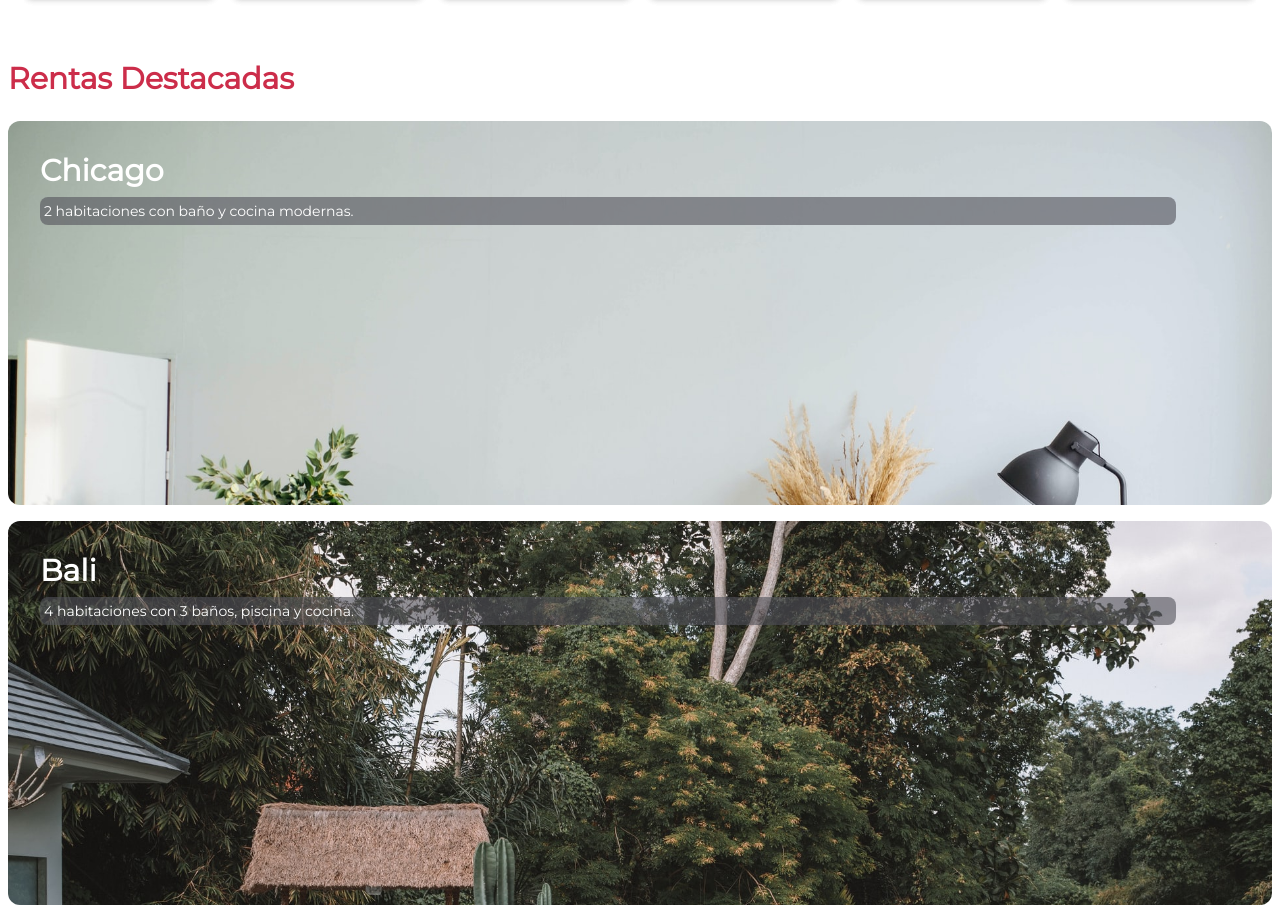
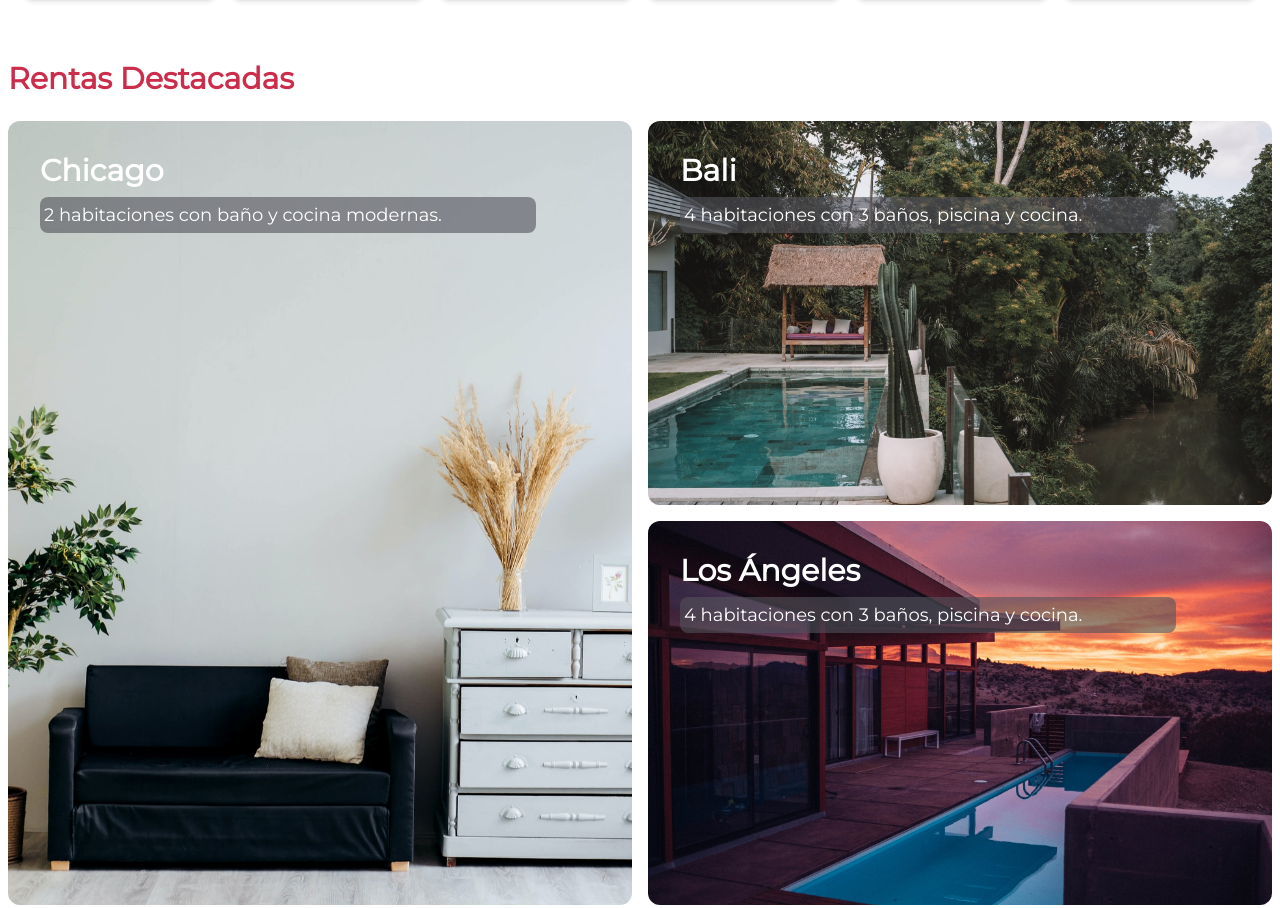
Before and after one commit to Lenoxo/platzi-travel, a website: page public/index.html in a window 1280 px wide. Shown: the part 743-1651 px from the top of the page. Drawn offline with Linux system fonts and the light colour scheme.

Commit message:
Añado los estilos responsivos a la parte de rentas destacadas.

```diff
--- a/public/index.html
+++ b/public/index.html
@@ -147,32 +147,35 @@
           Rentas Destacadas
         </p>
         <div
-          class="w-full h-full flex flex-col space-y-4 items-center justify-center"
+          class=" flex flex-col space-y-4 items-center justify-center"
         >
+        <div class="w-full h-full place-items-center grid grid-cols-1 lg:grid-cols-2 grid-rows-2 gap-4">
             <!-- Primera Card de rentas destacadas -->
-          <div class="w-full h-96 bg-chicago bg-cover rounded-xl">
+            <!-- La propiedad de row-span-2 sirve para expandir a dos filas el tamaño de la Card. -->
+            <div class="w-full h-96 bg-center lg:h-full bg-chicago bg-cover rounded-xl row-span-2">
               <p class="CardTitle">Chicago</p>
               <p
-              class="text-sm ml-8 p-1 text-white mr-24 bg-zinc-600/60 rounded-lg"
+                class="text-sm ml-8 p-1 text-white mr-24 bg-zinc-600/60 lg:text-lg rounded-lg"
               >
                 2 habitaciones con baño y cocina modernas.
               </p>
             </div>
-          <div class="w-full h-96 bg-bali bg-cover rounded-xl">
+            <div class="w-full h-96 bg-center lg:h-84 bg-bali bg-cover rounded-xl">
               <p class="CardTitle">Bali</p>
               <p
-              class="text-sm ml-8 p-1 text-white mr-24 bg-zinc-600/60 rounded-lg"
+                class="text-sm ml-8 p-1 text-white mr-24 bg-zinc-600/60 lg:text-lg rounded-lg"
               >
                 4 habitaciones con 3 baños, piscina y cocina.
               </p>
             </div>
-          <div class="w-full h-96 bg-LA bg-cover rounded-xl">
+            <div class="w-full h-96 bg-center lg:h-84 bg-LA bg-cover rounded-xl">
               <p class="CardTitle">Los Ángeles</p>
               <p
-              class="text-sm ml-8 p-1 text-white mr-24 bg-zinc-600/60 rounded-lg"
+                class="text-sm ml-8 p-1 text-white mr-24 bg-zinc-600/60 lg:text-lg rounded-lg"
               >
                 4 habitaciones con 3 baños, piscina y cocina.
               </p>
+            </div>
           </div>
         </div>
       </div>
```
Also changed, not shown: public/css/tailwind.css. Lines whose indentation alone changed are shown as unchanged.
